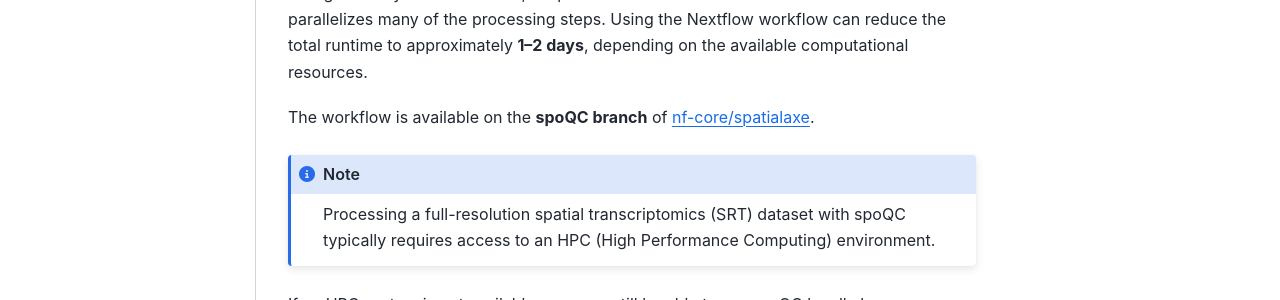
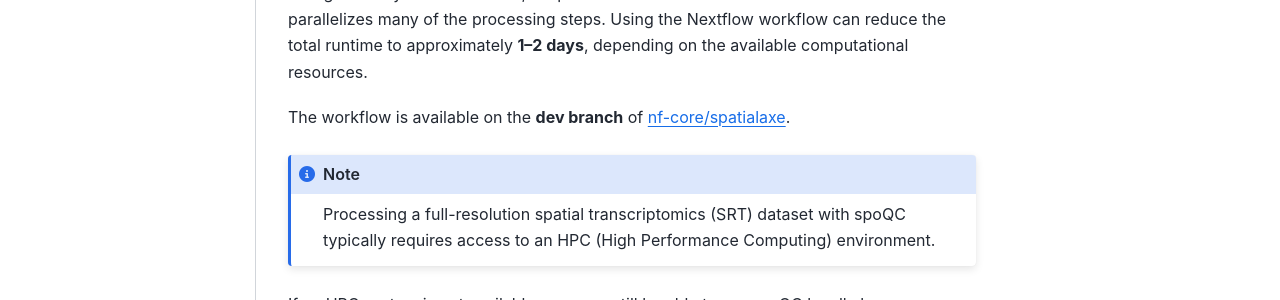
Before and after one commit to heylf/spoQC, a Sphinx documentation site: the page built from docs/source/nextflow.md, in a window 1280 px wide and 968 px high. Shown: the part 387-687 px from the top of the window. Built offline with Sphinx 7.4.7 and the Sphinx Book theme 1.1.4, drawn with Linux system fonts in a browser that asks for light colours.

````diff
--- a/docs/source/nextflow.md
+++ b/docs/source/nextflow.md
@@ -6,7 +6,7 @@ spoQC can be executed sequentially, but processing a full-resolution spatial tra
 
 To significantly reduce runtime, we provide a dedicated Nextflow subworkflow that parallelizes many of the processing steps. Using the Nextflow workflow can reduce the total runtime to approximately **1–2 days**, depending on the available computational resources.
 
-The workflow is available on the **spoQC branch** of [nf-core/spatialaxe](https://github.com/nf-core/spatialaxe/tree/dev).
+The workflow is available on the **dev branch** of [nf-core/spatialaxe](https://github.com/nf-core/spatialaxe/tree/dev).
 
 ```{note}
 Processing a full-resolution spatial transcriptomics (SRT) dataset with spoQC typically requires access to an HPC (High Performance Computing) environment.
````
Also changed, not shown: README.md (+1 -1 lines).
